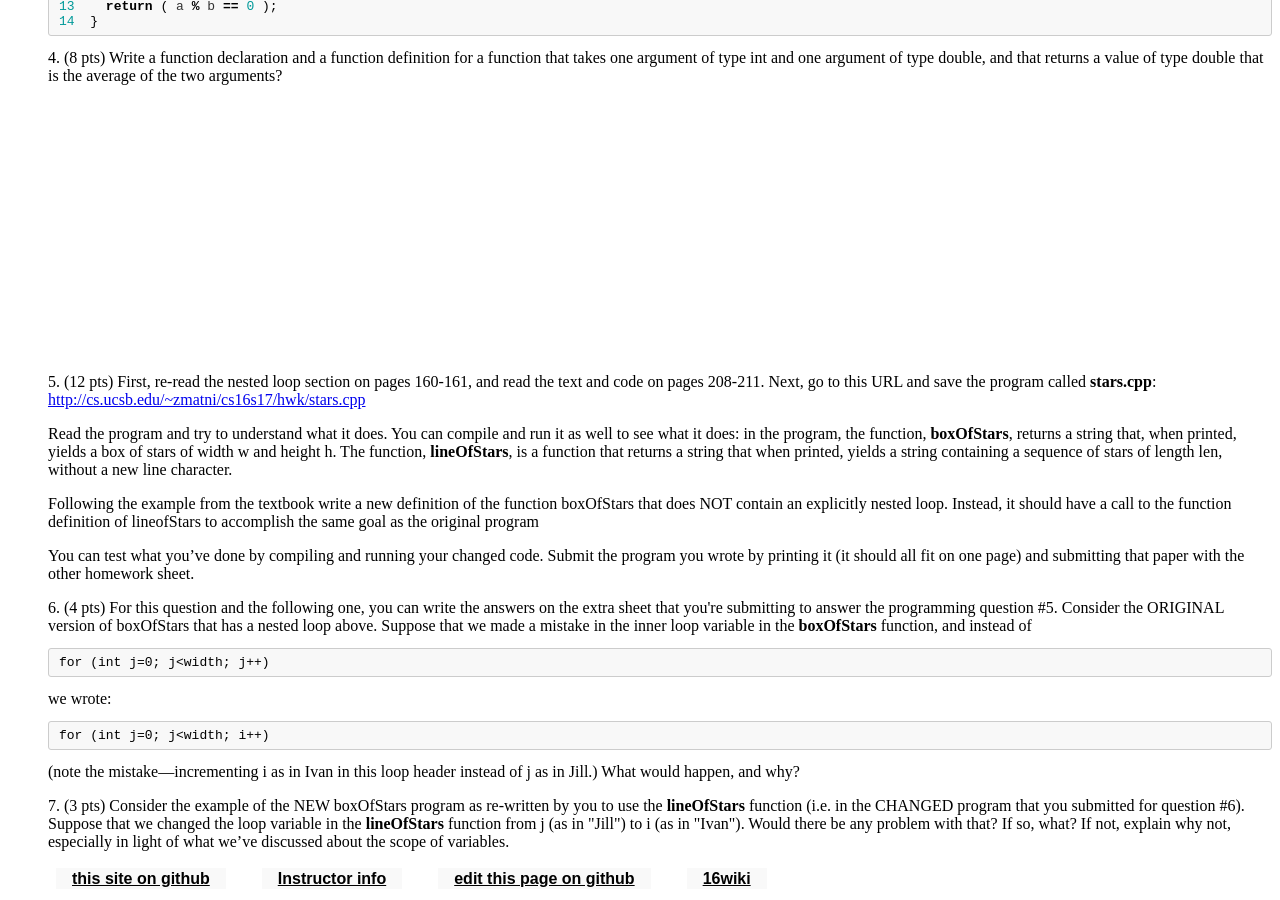
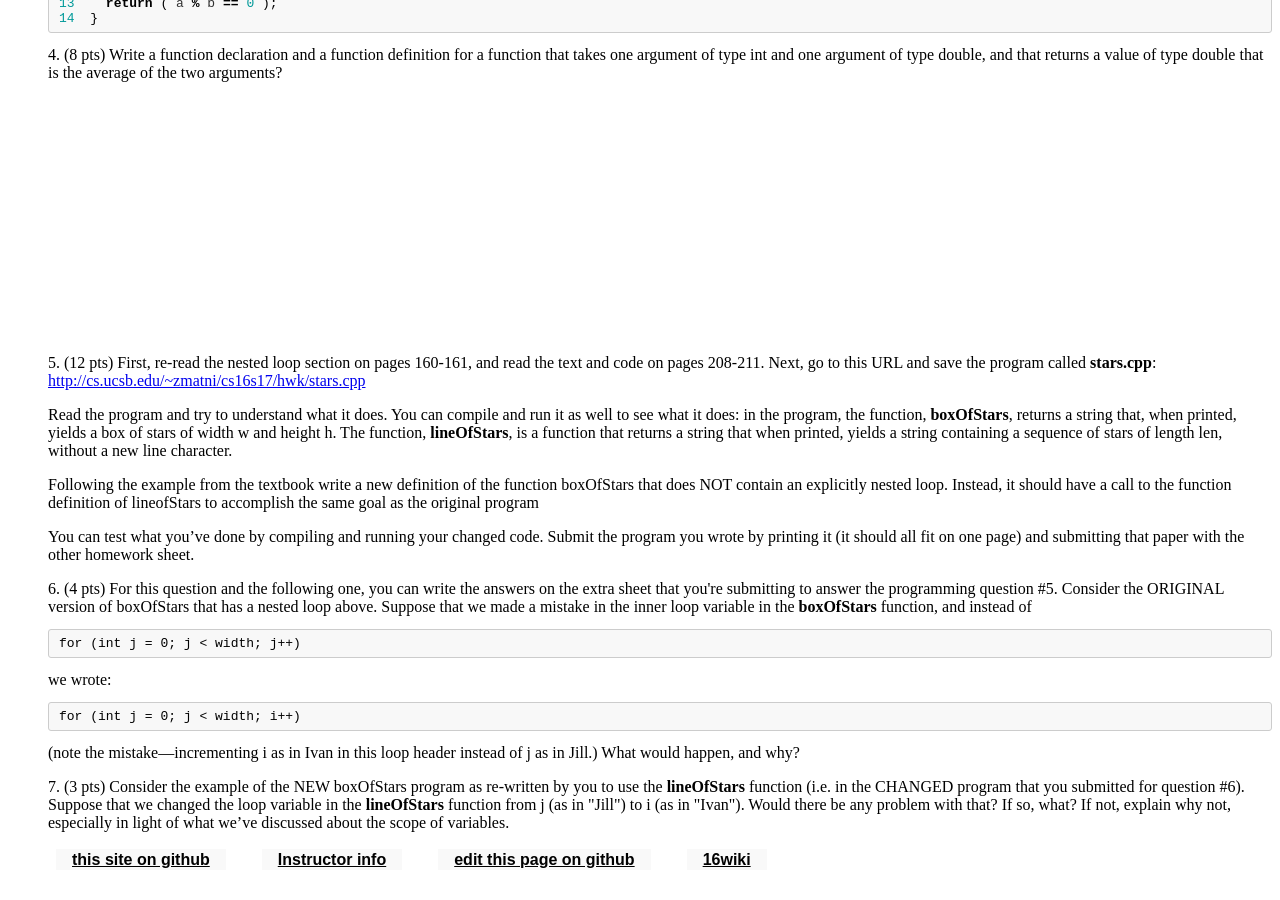
Before and after one commit to ucsb-cs16-s16/https-ucsb-cs16-s17.github.io, a Jekyll site: the page built from _hwk/h06.md, in a window 1280 px wide and 900 px high, scrolled down 1343 px. Built offline with Jekyll 4.4.1, drawn with Linux system fonts in a browser that asks for light colours.

Commit message:
Update h06.md

````diff
--- a/_hwk/h06.md
+++ b/_hwk/h06.md
@@ -37,7 +37,6 @@ int main(){
 
 <div class="pagebreak"></div>
 3.	(3 pts) We talked about three concepts that are very important to keep straight, and not confuse: (a) function declaration, (b) function definition, and (c) function call. Here is a short C++ program, with line numbers. Please indicate after the program which line number (or range of line numbers, e.g. 3-5 or 7-14) contains the function prototype, function definition, and function call for the isDivisibleBy function.
-  <div style="margin-bottom:1em"></div>
 
 <div markdown="1">
 ```cpp
@@ -58,9 +57,8 @@ int main(){
 ```
 </div>
 
-
 4.	(8 pts) Write a function declaration and a function definition for a function that takes one argument of type int and one argument of type double, and that returns a value of type double that is the average of the two arguments?
-	<div style="margin-bottom:18em"></div>
+	<div style="margin-bottom:17em"></div>
 
 5.	(12 pts) First, re-read the nested loop section on pages 160-161, and read the text and code on pages 208-211. Next, go to this URL and save the program called <strong>stars.cpp</strong>: <a href="http://cs.ucsb.edu/~zmatni/cs16s17/hwk/stars.cpp">http://cs.ucsb.edu/~zmatni/cs16s17/hwk/stars.cpp</a>
 	<div style="margin-bottom:1em"></div>
@@ -74,7 +72,7 @@ int main(){
 	You can test what you’ve done by compiling and running your changed code. Submit the program you wrote by printing it (it should all fit on one page) and submitting that paper with the other homework sheet.
 	<div style="margin-bottom:1em"></div>
 
-6.	(4 pts) For this question and the following one, you can write the answers on the extra sheet that you're submitting to answer the programming question #5. Consider the ORIGINAL version of boxOfStars that has a nested loop above. Suppose that we made a mistake in the inner loop variable in the <b>boxOfStars</b> function, and instead of <pre>for (int j=0; j<width; j++)</pre> we wrote: <pre>for (int j=0; j<width; i++)</pre> (note the mistake—incrementing i as in Ivan in this loop header instead of j as in Jill.) What would happen, and why?
+6.	(4 pts) For this question and the following one, you can write the answers on the extra sheet that you're submitting to answer the programming question #5. Consider the ORIGINAL version of boxOfStars that has a nested loop above. Suppose that we made a mistake in the inner loop variable in the <b>boxOfStars</b> function, and instead of <pre>for (int j = 0; j < width; j++)</pre> we wrote: <pre>for (int j = 0; j < width; i++)</pre> (note the mistake—incrementing i as in Ivan in this loop header instead of j as in Jill.) What would happen, and why?
   <div style="margin-bottom:1em"></div>
 
 7.	(3 pts) Consider the example of the NEW boxOfStars program as re-written by you to use the <b>lineOfStars</b> function (i.e. in the CHANGED program that you submitted for question #6). Suppose that we changed the loop variable in the <b>lineOfStars</b> function from j (as in "Jill") to i (as in "Ivan"). Would there be any problem with that? If so, what? If not, explain why not, especially in light of what we’ve discussed about the scope of variables.
````
